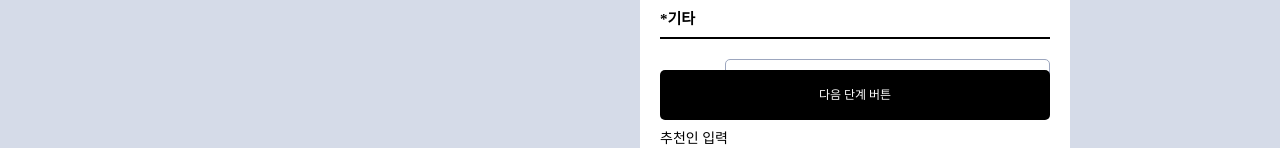
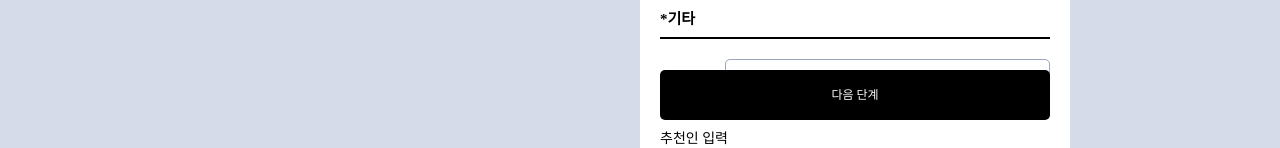
Before and after one commit to json91-dev/marshmellow-front-nextjs, a Next.js app: page /signup/info in a window 1280 px wide. Shown: the part 640-788 px from the top of the page. Built offline with nearby package versions, Linux system fonts and the light colour scheme.

Commit message:
[feat] 지원정보 화면 client 컴포넌트 분리 / 버튼 활성화 상태 설정

```diff
--- a/src/app/(beforeLogin)/signup/_components/ConfirmButton.tsx
+++ b/src/app/(beforeLogin)/signup/_components/ConfirmButton.tsx
@@ -1,13 +1,17 @@
+'use client';
+
 import style from './confirmButton.module.scss';
 import React, { CSSProperties, useCallback } from 'react';
+import cx from 'classnames';
 
 type Props = {
   text: string;
   onClick: () => void;
+  isActive?: boolean;
   customStyle?: CSSProperties;
 };
 export default function ConfirmButton(props: Props) {
-  const { customStyle, text, onClick } = props;
+  const { customStyle, text, onClick, isActive = true } = props;
 
   const handleClick = useCallback(() => {
     if (onClick) {
@@ -16,7 +20,7 @@ export default function ConfirmButton(props: Props) {
   }, [onClick]);
 
   return (
-    <div className={style.confirmButton} style={customStyle} onClick={handleClick}>
+    <div className={cx(style.confirmButton, isActive && style.isActive)} style={customStyle} onClick={handleClick}>
       {text}
     </div>
   );
--- a/src/app/(beforeLogin)/signup/_components/confirmButton.module.scss
+++ b/src/app/(beforeLogin)/signup/_components/confirmButton.module.scss
@@ -1,14 +1,17 @@
 .confirmButton {
   width: 100%;
   height: 5rem;
-  background-color: black;
   display: flex;
   justify-content: center;
   align-items: center;
   border-radius: 0.5rem;
   color: white;
   font-size: 1.2rem;
+  background-color: #D4DBE9;
+}
 
+.isActive {
+  background-color: black;
   @include buttonActiveScale(0.99);
   @include buttonActiveOpacity(0.8);
 }
--- /dev/null
+++ b/src/app/(beforeLogin)/signup/info/_components/ConfirmAndNext.tsx
@@ -0,0 +1,12 @@
+'use client';
+import './confirmAndNext.module.scss';
+import ConfirmButton from '@/app/(beforeLogin)/signup/_components/ConfirmButton';
+import { useCallback } from 'react';
+import { useRouter } from 'next/navigation';
+export default function ConfirmAndNext() {
+  const router = useRouter();
+
+  const onClickButton = useCallback(() => {}, []);
+
+  return <ConfirmButton text={'다음 단계'} onClick={onClickButton} />;
+}
--- a/src/app/(beforeLogin)/signup/info/_components/ContectSelect.tsx
+++ b/src/app/(beforeLogin)/signup/info/_components/ContectSelect.tsx
@@ -1,3 +1,5 @@
+'use client';
+
 import React, { useEffect } from 'react';
 import style from './contactSelect.module.scss';
 import Image from 'next/image';
--- a/src/app/(beforeLogin)/signup/info/_components/DateSelect.tsx
+++ b/src/app/(beforeLogin)/signup/info/_components/DateSelect.tsx
@@ -1,3 +1,5 @@
+'use client';
+
 import React, { useEffect, useState } from 'react';
 import 'react-datepicker/dist/react-datepicker.css';
 import style from './dateSelect.module.scss';
--- a/src/app/(beforeLogin)/signup/info/_components/GenderSelect.tsx
+++ b/src/app/(beforeLogin)/signup/info/_components/GenderSelect.tsx
@@ -1,3 +1,5 @@
+'use client';
+
 import style from './genderSelect.module.scss'; // CSS 파일을 불러옵니다.
 import cx from 'classnames';
 import { useCallback, useState } from 'react';
--- a/src/app/(beforeLogin)/signup/info/page.tsx
+++ b/src/app/(beforeLogin)/signup/info/page.tsx
@@ -1,5 +1,3 @@
-'use client';
-
 import style from './info.module.scss';
 import InformationTab from '@/app/(beforeLogin)/signup/_components/InformationTab';
 import React from 'react';
@@ -13,6 +11,7 @@ import RecomendSelect from '@/app/(beforeLogin)/signup/info/_components/Recomend
 import HorizontalLine from '@/app/(beforeLogin)/signup/_components/HorizontalLine';
 import SectionInfo from '@/app/(beforeLogin)/signup/_components/SectionInfo';
 import ConfirmButton from '@/app/(beforeLogin)/signup/_components/ConfirmButton';
+import ConfirmAndNext from '@/app/(beforeLogin)/signup/info/_components/ConfirmAndNext';
 
 /** 회원가입 정보 입력 페이지 **/
 export default function Info() {
@@ -67,7 +66,7 @@ export default function Info() {
       </div>
 
       <div className={style.confirmArea}>
-        <ConfirmButton text={'다음 단계 버튼'} customStyle={{ width: '100%' }} />
+        <ConfirmAndNext />
       </div>
 
       <div className={style.emptyArea}></div>
--- a/src/app/(beforeLogin)/signup/layout.tsx
+++ b/src/app/(beforeLogin)/signup/layout.tsx
@@ -1,7 +1,6 @@
 import style from './signupLayout.module.scss';
 import React from 'react';
-import { useRouter } from 'next/navigation';
-import Image from 'next/image';
+
 import TopNavigation from '@/app/(beforeLogin)/signup/_components/TopNavigation';
 
 type Props = {
--- a/src/app/(beforeLogin)/signup/submit/page.tsx
+++ b/src/app/(beforeLogin)/signup/submit/page.tsx
@@ -45,11 +45,7 @@ export default function Submit() {
         </div>
       </div>
       <div className={style.confirmArea}>
-        <ConfirmButton
-          onClick={() => router.push('/signup/submit-complete')}
-          text={'최종 제출'}
-          customStyle={{ width: '100%' }}
-        />
+        <ConfirmButton text={'최종 제출'} customStyle={{ width: '100%' }} />
       </div>
     </div>
   );
```
Also changed, not shown: src/app/(beforeLogin)/signup/info/_components/confirmAndNext.module.scss (added).
